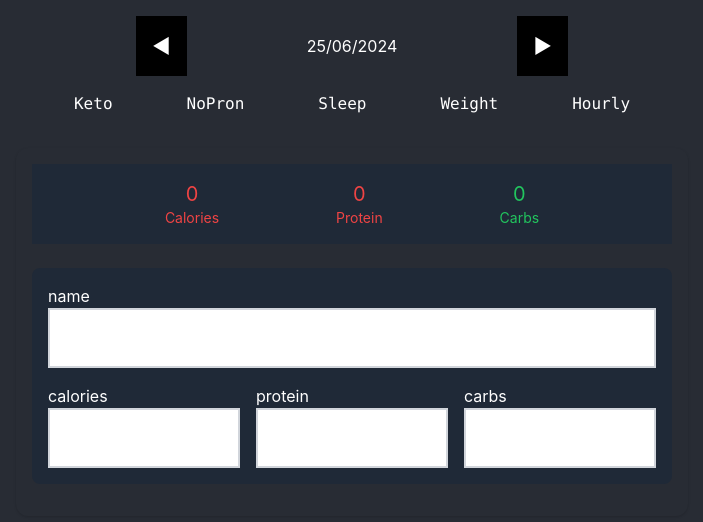
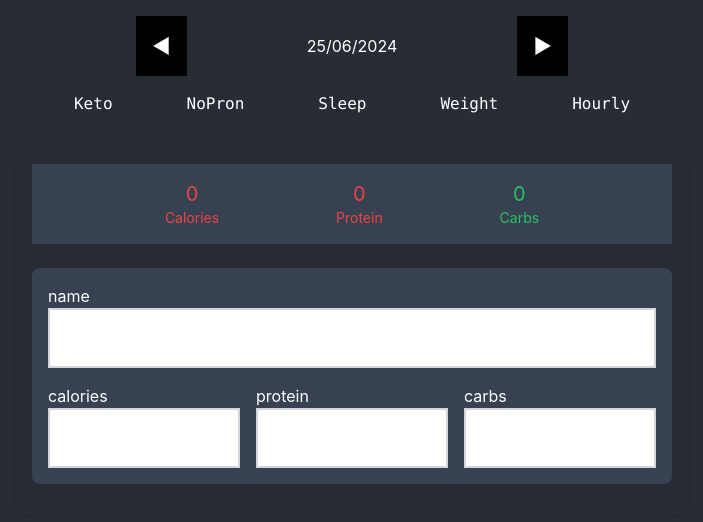
Before and after one commit to EliranSun/trackers, a React (Create React App) app: page / in a window 1280 px wide. Shown: the top 522 px of the page, without its empty margins (288-991 px from the left). Built offline with nearby package versions, Linux system fonts and the light colour scheme.

Commit message:
Adjust color hierarchy

```diff
--- a/src/components/KetoTable.jsx
+++ b/src/components/KetoTable.jsx
@@ -45,7 +45,7 @@ export const KetoTable = ({columns, date}) => {
 
         return (
             <div className="flex flex-col gap-2">
-                <div className="sticky top-28 bg-gray-800 flex justify-evenly p-4">
+                <div className="sticky top-28 bg-gray-700 flex justify-evenly p-4">
                     <Measurement
                         name="Calories"
                         value={caloriesSum}
@@ -69,7 +69,7 @@ export const KetoTable = ({columns, date}) => {
                         return (
                             <div
                                 key={`${row.name}-${index}`}
-                                className="bg-gray-800 my-4 p-4 grid grid-cols-3 gap-4 max-w-screen-sm rounded-lg w-full">
+                                className="bg-gray-700 my-4 p-4 grid grid-cols-3 gap-4 max-w-screen-sm rounded-lg w-full">
                                 {columns.map(({name: columnName, type}) => {
                                     const value = row[columnName];
                                     return (
```
